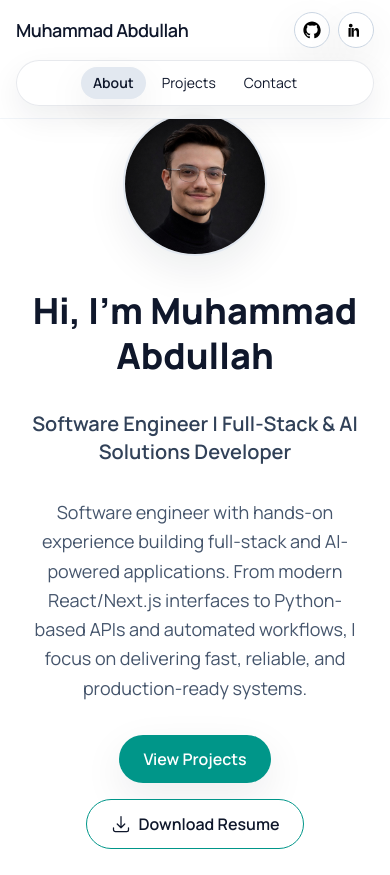
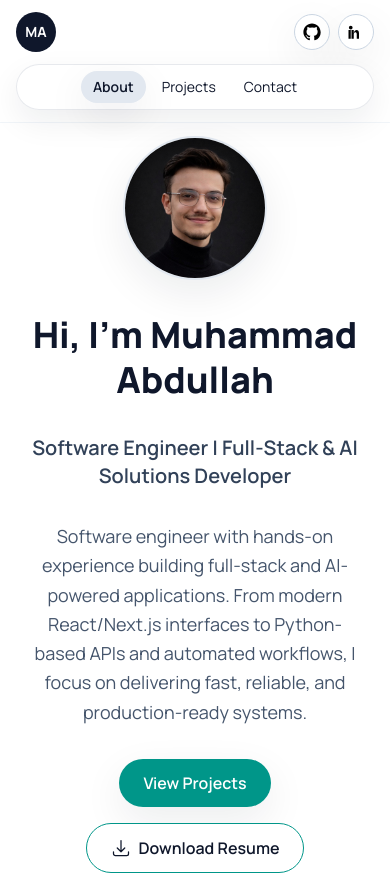
Before and after one commit to abdullahkhan1122/portfolio, a Next.js app: page / in a window 390 px wide. Shown: the top 875 px of the page. Built offline with nearby package versions, Linux system fonts and the light colour scheme.

Commit message:
Made Responsive-v0.1

```diff
--- a/app/page.tsx
+++ b/app/page.tsx
@@ -179,9 +179,9 @@ export default function Home() {
         <nav className="relative mx-auto w-full max-w-6xl px-4 sm:px-8 lg:px-12 py-3">
           <div className="flex flex-col sm:flex-row items-center gap-3 sm:gap-4 w-full">
             <div className="flex items-center w-full sm:w-auto justify-between sm:justify-start gap-3">
-              <span className="text-lg sm:text-xl font-semibold tracking-tight whitespace-nowrap">
-                Muhammad Abdullah
-              </span>
+              <div className="h-10 w-10 rounded-full bg-slate-900 text-white flex items-center justify-center text-sm font-bold">
+                MA
+              </div>
               <div className="flex items-center gap-2 sm:hidden">
                 {socials.map((social) => (
                   <a
@@ -234,8 +234,8 @@ export default function Home() {
         </nav>
       </header>
 
-      <main className="flex-1 relative z-10 pt-20 sm:pt-24">
-        <section className="max-w-6xl mx-auto px-6 sm:px-10 lg:px-16 pt-8 pb-22 sm:pb-24 text-center space-y-8">
+      <main className="flex-1 relative z-10 pt-24 sm:pt-26">
+        <section className="max-w-6xl mx-auto px-6 sm:px-10 lg:px-16 pt-10 pb-22 sm:pb-24 text-center space-y-8">
           <div className="flex justify-center">
             <div className="h-36 w-36 rounded-full overflow-hidden border-2 border-slate-200 shadow-card">
               <Image src="/profile.png" alt="Profile photo" width={144} height={144} />
```
